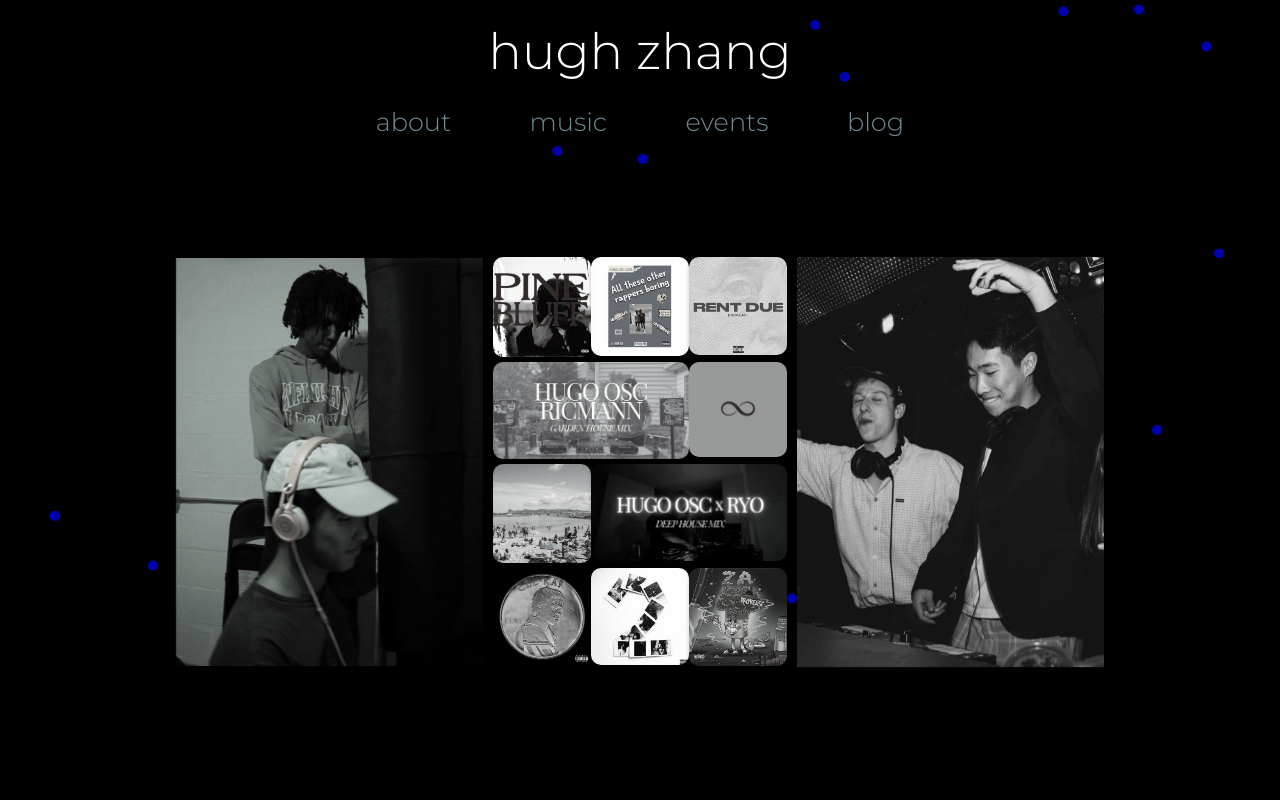
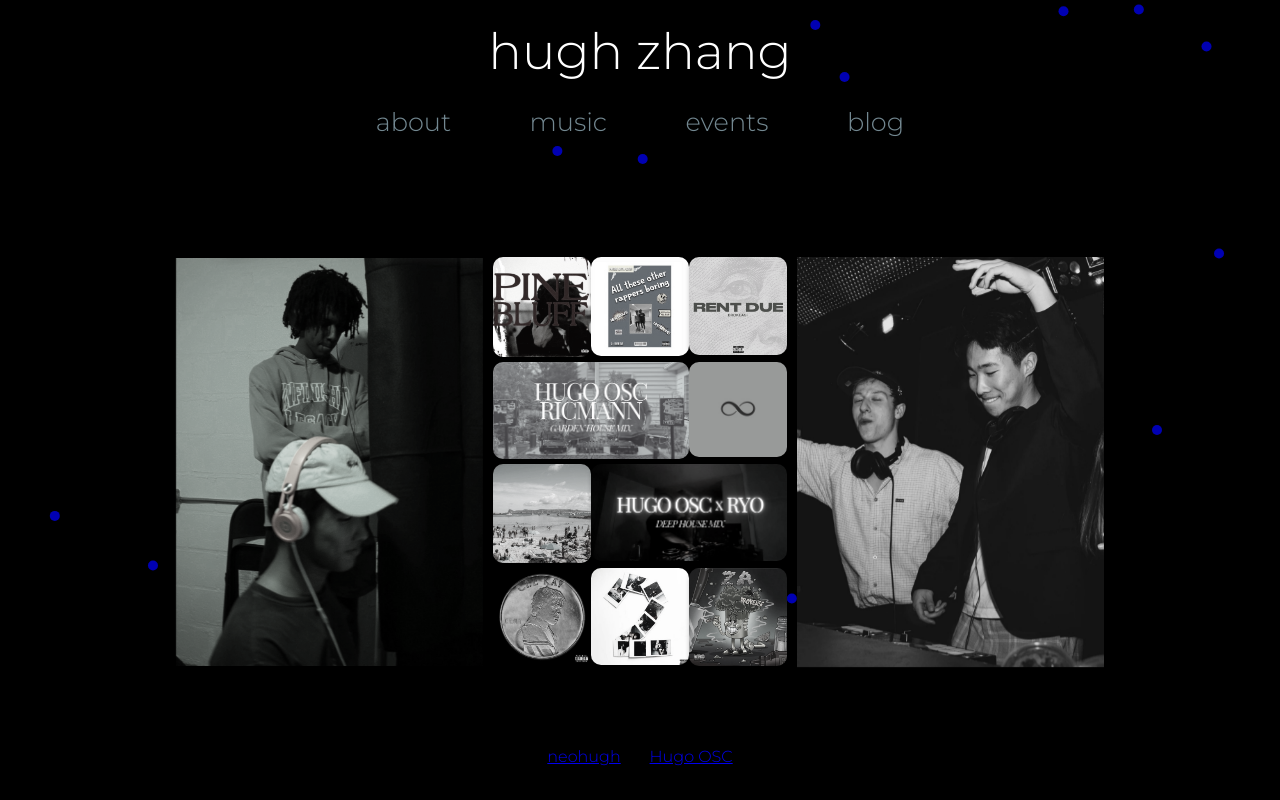
Before and after one commit to neverendingbeat/my-website, a website: page docs/music.html in a window 1280 px wide. Drawn offline with Linux system fonts and the light colour scheme.

Commit message:
version 4

```diff
--- a/docs/assets/css/styles.css
+++ b/docs/assets/css/styles.css
@@ -151,6 +151,18 @@ canvas {
         font-size: 5vw; /* Even larger font for very small screens */
     }
 }
+.fixed-bottom-text {
+    position: absolute;
+    bottom: 1%; /* Aligns to the bottom of the viewport */
+    left: 0; /* Aligns to the left of the viewport */
+    width: 100%; /* Ensures it takes full width of the screen */
+    color: #738891; /* Text color */
+    text-align: center; /* Center the text */
+    padding: 10px 0; /* Add some padding around the text */
+    font-family: 'Montserrat', sans-serif; /* Use the same font as your site */
+    font-size: 16px; /* Set text size */
+    z-index: 9999; /* Ensure it's on top of other content */
+}
 
 .btn2:hover {
     transform: scale(4s);
@@ -209,6 +221,12 @@ canvas {
 
 }
 
+@media only screen and (max-width: 768px) {
+    .music-center {
+        max-width:50%;
+    }
+}
+
 
 /* Center images' size adjustments */
 .music-center img {
@@ -228,6 +246,7 @@ canvas {
 
     .music-left, .music-right {
         max-width: 20%; /* Make the images smaller to fit the screen */
+        display:none;
     }
 }
 
--- a/docs/music.html
+++ b/docs/music.html
@@ -91,6 +91,9 @@
                 });
             </script>
         </div>
+        <div class="fixed-bottom-text">
+            <p> <a href="https://www.instagram.com/neohughbeats/?hl=en" target="_blank">neohugh</a> &nbsp;&nbsp;&nbsp;&nbsp;&nbsp;&nbsp;<a href="https://www.instagram.com/hugo.osc/" target="_blank">Hugo OSC</a>
+        </div>
     </div>
 
 
```
